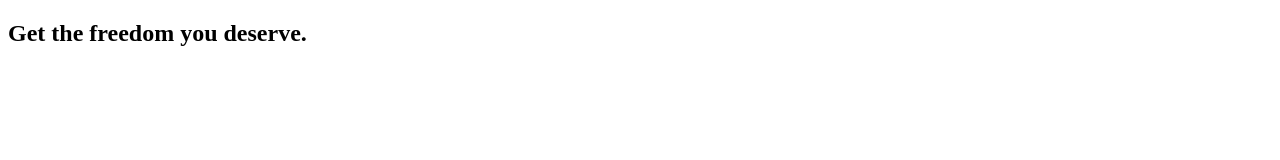
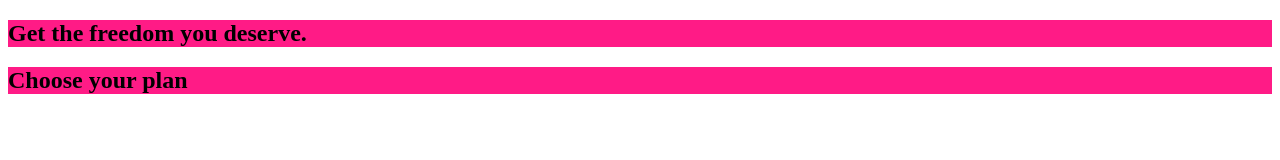
Before and after one commit to jvanheerdenn/CSSCompleteGuide, a plain HTML site: page index.html in a window 1280 px wide. Drawn offline with Linux system fonts and the light colour scheme.

Commit message:
1 file modified

```diff
--- a/index.html
+++ b/index.html
@@ -5,6 +5,11 @@
     <meta http-equiv="X-UA-Compatible" content="ie=edge" />
     <title>uHost</title>
     <link rel="shortcut icon" href="favicon.png" />
+    <style>
+      section {
+        background: #ff1b86;
+      }
+    </style>
   </head>
 
   <body>
@@ -12,6 +17,9 @@
       <section>
         <h1>Get the freedom you deserve.</h1>
       </section>
+      <section>
+        <h1>Choose your plan</h1>
+      </section>
     </main>
   </body>
 </html>
```
